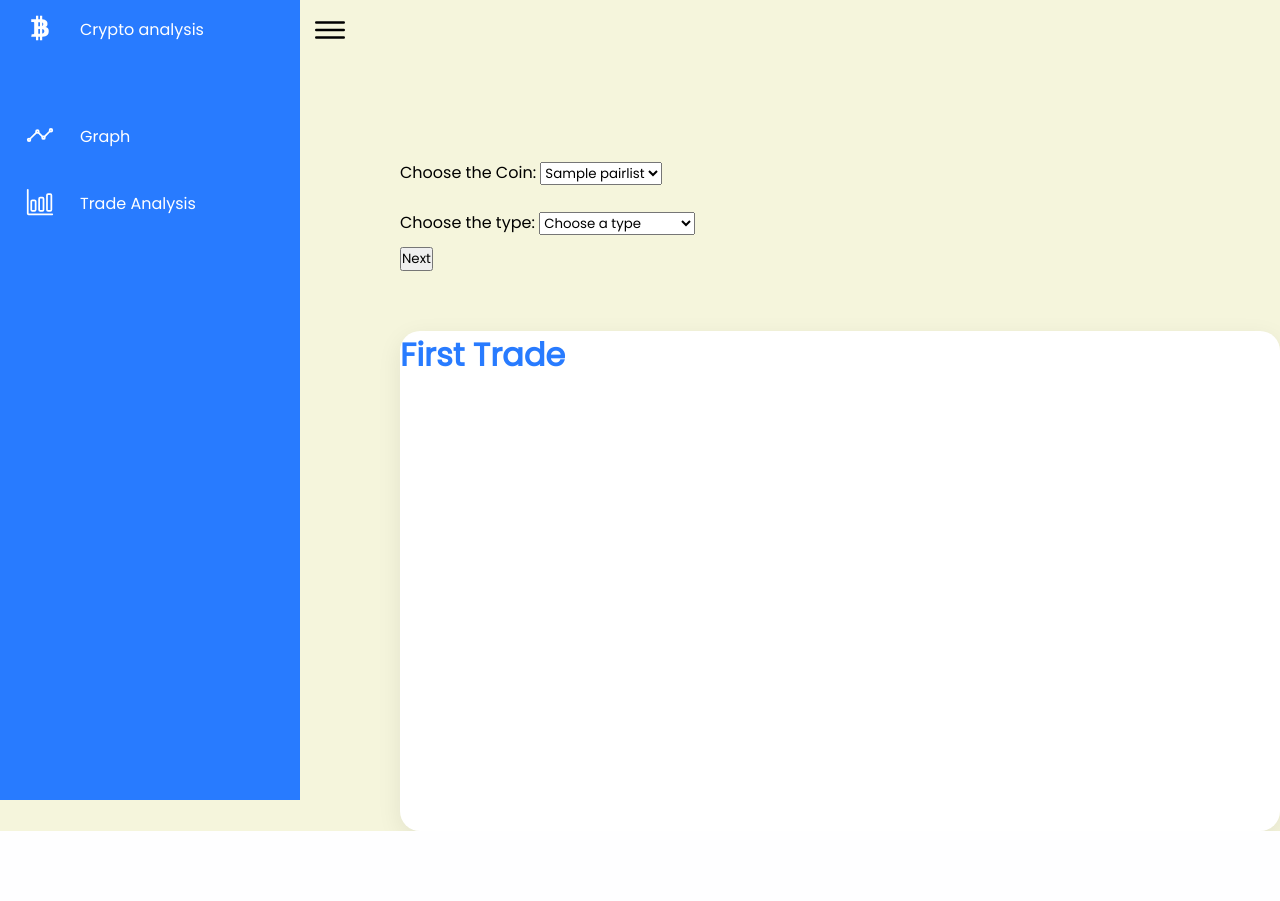
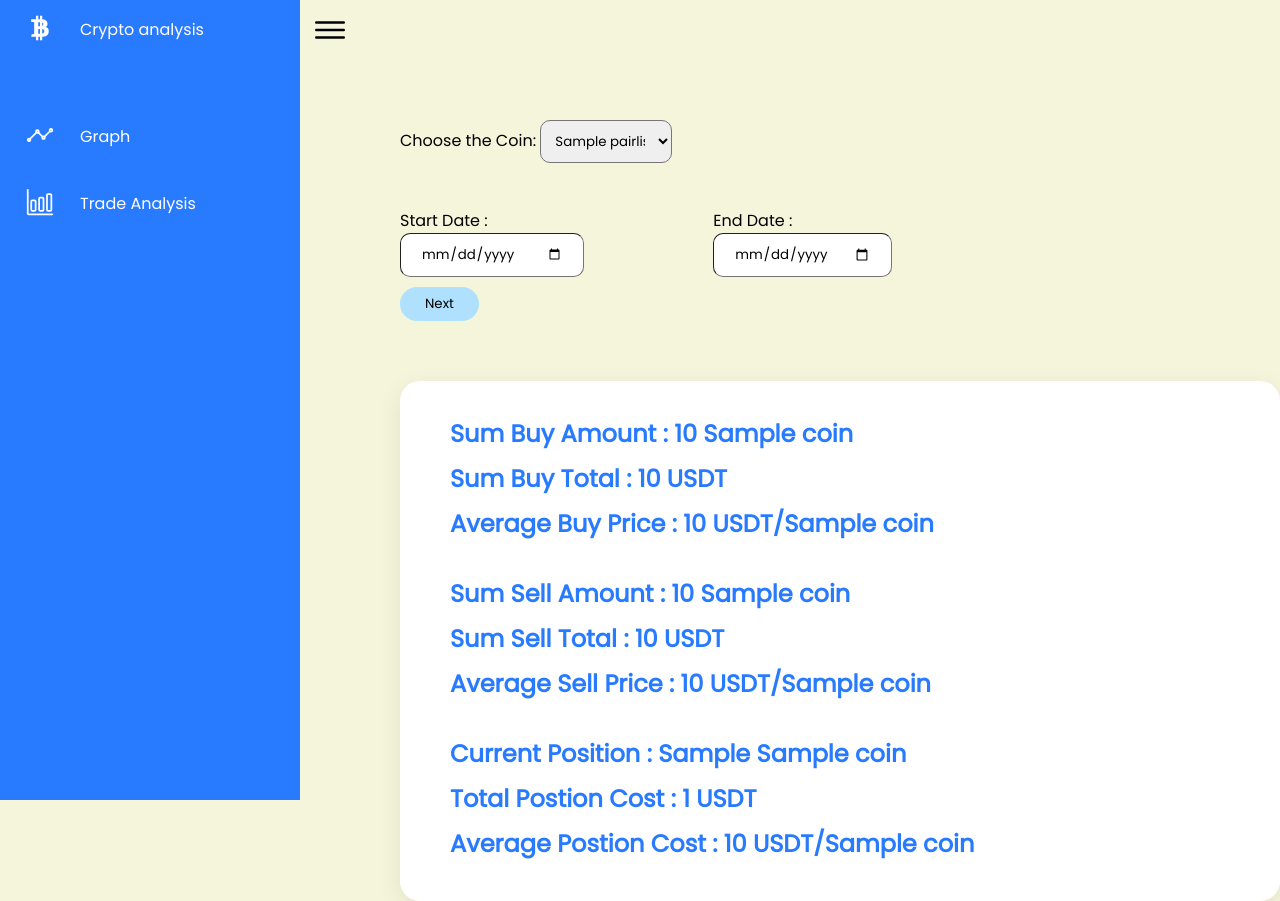
Before and after one commit to harshpoddar03/Crypto_dashboard_flask, a Flask app: template templates/Trade_analysis.html in a window 1280 px wide; the page is wider, and only the part inside the window is pictured. Before the commit the page ends 831 px from the top of that part, so only its background shows below. Run offline with Flask 2, Linux system fonts and the light colour scheme; the template is opened without the code that fills it: most values are stand-ins (such as "Sample title", 1, 10 or a date in 2020).

Commit message:
added the trade analysis and css

```diff
--- a/app.py
+++ b/app.py
@@ -46,6 +46,7 @@ def change():
    print(coin)
    option = request.form.get("type")
    temp = request.form.get("movingav")
+
    print(temp)
    if (temp != None):
       movingav = int(temp)
@@ -460,9 +461,14 @@ def change():
 def trade():
 
 
+   default_coin = "ADAUPUSDT"
+
+
    coin = request.form.get("coins")
    print(coin)
-   option = request.form.get("type")
+
+   if ((coin == None)):
+      coin = default_coin
 
    def timechange(time):
       """changes unix format to datetime format
@@ -522,9 +528,6 @@ def trade():
 
    if (datakeylist[0] == 'error'):
 
-      from requests import Request, Session
-      from requests.exceptions import ConnectionError, Timeout, TooManyRedirects
-      import json
 
       url = ' https://api.cryptowat.ch/markets/binance/binance-{c}/ohlc?periods=86400'.format(c = coin)
       parameters = {
@@ -547,7 +550,148 @@ def trade():
       except (ConnectionError, Timeout, TooManyRedirects) as e:
          print(e)
 
-   return render_template('Trade_analysis.html',pairlist=pairlist,coin=coin,option=option)
+
+
+   a = len(data['result']['86400'])
+
+   Date = []
+   for i in range (0,a,1):
+      Date.append(timechange(data['result']['86400'][i][0]))
+
+   openprice = []
+   for i in range (0,a,1):
+      openprice.append(data['result']['86400'][i][1])
+
+   highprice = []
+   for i in range (0,a,1):
+      highprice.append(data['result']['86400'][i][2])
+
+   lowprice = []
+   for i in range (0,a,1):
+      lowprice.append(data['result']['86400'][i][3])
+
+   closeprice = []
+   for i in range (0,a,1):
+      closeprice.append(data['result']['86400'][i][4])
+
+   volume = []
+   for i in range (0,a,1):
+      volume.append(data['result']['86400'][i][5])
+
+   dt = pd.read_csv('Spot2.csv')
+
+   date=dt.Date.tolist()
+
+   def datetounix(a):
+      import calendar, time;
+      return(calendar.timegm(time.strptime(a, '%d-%m-%Y')))
+
+   for i in range (0,len(date)):
+      date[i] = datetounix(date[i])
+
+
+   for i in range (0,len(date)):
+      date[i] = timechange(date[i])
+
+
+   buy_date = []
+   buy_price =[]
+   sell_date = []
+   sell_price = []
+   vol_buy=[]
+   vol_sell=[]
+   spent = []
+   gain =[]
+
+   pair = dt.Pair.tolist()
+   mode= dt.Buy_Sell.tolist()
+   pop = dt.Price.tolist()
+   vol = dt.Volume.tolist()
+   spent_gain = dt.Spent_Gain.tolist()
+
+   for i in range(0,len(mode),1):
+      if (pair[i] == coin ):
+         if (mode[i] == "BUY"):
+            pop[i] = pop[i].replace(',', '')
+            buy_date.append(date[i])
+            buy_price.append(float(pop[i]))
+            vol_buy.append(float(vol[i]))
+            spent.append(float(spent_gain[i]))
+
+         elif (mode[i] =="SELL"):
+            sell_date.append(date[i])
+            sell_price.append(float(pop[i]))
+            vol_sell.append(float(vol[i]))
+            gain.append(float(spent_gain[i]))
+
+
+
+
+   sum_volbuy = round(sum(vol_buy),4)
+   sum_volsell = round(sum(vol_sell),4)
+   sum_amountbuy = round(sum(spent),4)
+   sum_amountsell = round(sum(gain),4)
+
+   if ((sum_amountsell or sum_volsell) == 0):
+      average_buy = round(sum_volbuy/sum_amountbuy,4)
+      average_sell =  "-"
+   else:
+      average_buy = round(sum_volbuy/sum_amountbuy,4)
+      average_sell = round(sum_volsell/sum_amountsell,4)
+
+
+
+
+
+
+
+   totalamount = abs(sum_amountbuy - sum_amountsell)
+   totalcoins = abs(sum_volbuy - sum_volsell)
+   totalamount = round(totalamount,4)
+   totalcoins = round(totalcoins,4)
+
+   current_position = round(sum_volbuy - sum_volsell,4)
+   total_position_cost = round(sum_amountbuy - sum_amountsell,4)
+   average_postion = round(current_position/total_position_cost,4)
+
+
+
+
+   l = len(closeprice)
+
+   currentprice = closeprice[l-1]
+   previousdayprice = closeprice[l-2]
+
+   changeprice = (currentprice-previousdayprice)/(previousdayprice)*100
+   changeprice = round(changeprice,2)
+   def listsize(l):
+         new = []
+         mini = min(l)
+         maxi = max(l)
+         if (mini == maxi):
+            new.append(mini)
+            return (new)
+         else:
+            for i in l:
+               new.append((i-mini)/(maxi-mini)*50)
+            return (new)
+
+
+   vol_buysize=listsize(vol_buy)
+   if (vol_sell == []):
+      vol_sellsize = [0]
+      gainsize = [0]
+   else:
+      vol_sellsize=listsize(vol_sell)
+      gainsize =listsize(gain)
+
+   spentsize = listsize(spent)
+
+
+
+
+   return render_template('Trade_analysis.html',pairlist=pairlist,coin=coin,sum_volbuy = sum_volbuy,sum_volsell = sum_volsell,sum_amountsell = sum_amountsell,sum_amountbuy = sum_amountbuy,average_buy = average_buy,average_sell=average_sell,current_position=current_position,total_position_cost=total_position_cost,average_postion=average_postion)
+
 
 
 
--- a/static/mystyle3.css
+++ b/static/mystyle3.css
@@ -150,7 +150,7 @@ body {
 
 }
 .dropdown1{
-    margin-top: 100px;
+    margin-top: 60px;
     margin-left: 300px;
     margin-bottom: 0px;
 
@@ -168,11 +168,7 @@ div.dropdown{
 
 }
 
-div.submit{
-    margin-left: 100px;
-    margin-top: 10px;
 
-}
 .logo{
     margin-bottom: 100px;
     margin-left: 100px;
@@ -187,7 +183,7 @@ div.submit{
 
     margin-left: 100px;
     margin-top: 60px;
-    height: 500px;
+    height: 520px;
     max-width: 1350px;
     background-color: white;
     border-radius: 20px;
@@ -242,3 +238,68 @@ div.data{
 div.icon{
     margin-top: 7px;
 }
+
+div.dates{
+    display: flex;
+
+}
+
+div.start_date{
+    margin-top: 20px;
+    margin-left: 100px;
+}
+
+div.end_date{
+    margin-top: 20px;
+    margin-left: 50px;
+}
+
+div.heading{
+    margin-top: 50px;
+    margin-left: 50px;
+}
+
+div.heading h2{
+    margin-top: 10px;
+}
+
+div.submit{
+    margin-left: 100px;
+    margin-top: 10px;
+}
+
+input[type=text] {
+    padding: 5px;
+    border: 2px solid #cccccc;
+    -webkit-border-radius: 5px;
+    border-radius: 5px;
+  }
+
+  input[type=text]:focus {
+    border-color: black;
+  }
+
+  input[type=submit] {
+    padding: 7px 25px;
+    background: #afe1ff;
+    border: 0 none;
+    cursor: pointer;
+    -webkit-border-radius: 5px;
+    border-radius: 20px;
+    max-width: 25%;
+  }
+
+
+select {
+    width: 15%;
+    padding:10px;
+    border-radius:10px;
+  }
+
+  input[type=date]{
+    width: 70%;
+    padding: 10px 20px;
+    border-radius:10px;
+    border-width: thin;
+
+  }
--- a/templates/Trade_analysis.html
+++ b/templates/Trade_analysis.html
@@ -53,26 +53,39 @@
         {% endfor %}
       </select>
     </div>
-    <div class = "dropdown two">
-      <label for="type">Choose the type:</label>
-      <select name="type" id="type">
 
-          <option value="default" selected disabled hidden>Choose a type</option>
-          <option value="Price History" {% if option == 'Price History' %}selected{% endif %}>Price History</option>
-          <option value="Transaction History" {% if option == 'Transaction History' %}selected{% endif %}>Transaction History</option>
-          <option value="Transaction Volume" {% if option == 'Transaction Volume' %}selected{% endif %} >Transaction Volume</option>
+    <div class = "dates">
+      <div class = "start_date">
+        <label for="Start">Start Date :</label>
+        <input type="date" id="start" name="start">
+      </div>
 
-      </select>
+      <div class ="end_date">
+        <label for="end">End Date :</label>
+        <input type="date" id="end" name="end">
+      </div>
     </div>
-    <div class="submit">
-      <input type="submit" name="next" value="Next">
+    <div class = "submit">
+        <input type="submit" name="next" value="Next">
     </div>
 
 
+
   <div class="trade_analysis">
-
-    <h1> First Trade</h1>
-
+    <div class = "heading">
+      <br>
+      <h2 class = "first">Sum Buy Amount : {{sum_volbuy}} {{coin}}</h2>
+      <h2>Sum Buy Total : {{sum_amountbuy}} USDT </h2>
+      <h2>Average Buy Price : {{average_buy}} USDT/{{coin}} </h2>
+      <br>
+      <h2>Sum Sell Amount : {{sum_volsell}} {{coin}} </h2>
+      <h2>Sum Sell Total : {{sum_amountsell}} USDT</h2>
+      <h2>Average Sell Price : {{average_sell}} USDT/{{coin}} </h2>
+      <br>
+      <h2>Current Position : {{current_position}} {{coin}}</h2>
+      <h2>Total Postion Cost : {{total_position_cost}} USDT </h2>
+      <h2>Average Postion Cost : {{average_postion}} USDT/{{coin}}</h2>
+    </div>
   </div>
 
   <script>
```
Also changed, not shown: static/mystyle2.css (+33 -0 lines).
